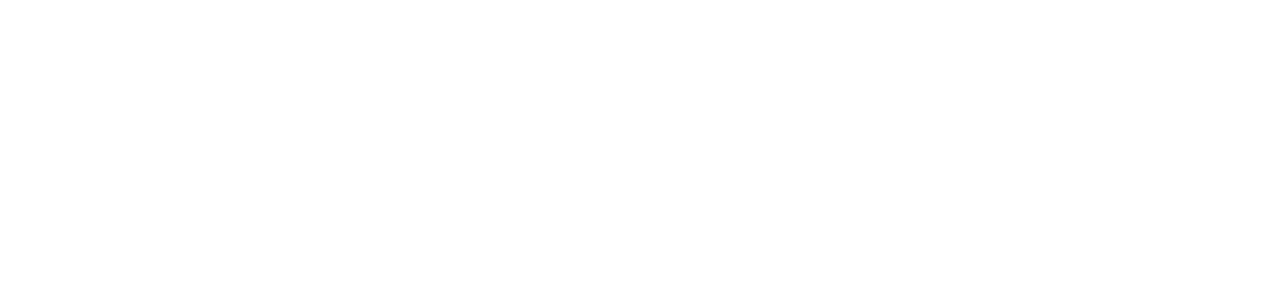
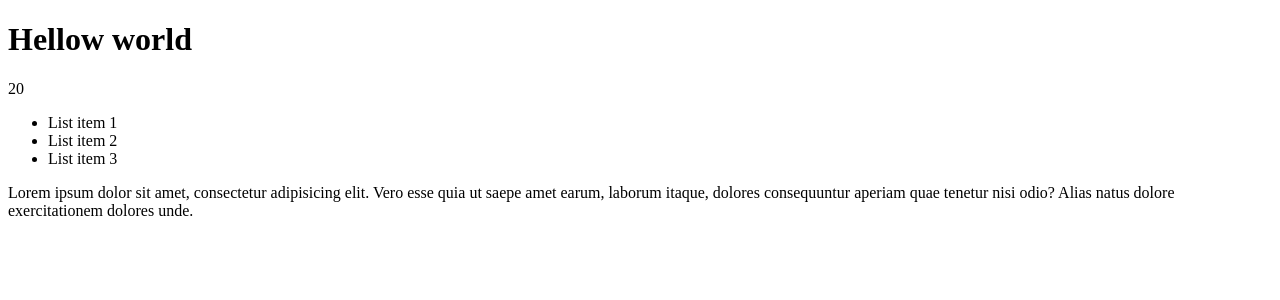
Before and after one commit to Prince0li/react-lesso-2, a React (Create React App) app: page / in a window 1280 px wide. Shown: the top 300 px of the page. Built offline with nearby package versions, Linux system fonts and the light colour scheme.

Commit message:
add content and title

```diff
--- a/package.json
+++ b/package.json
@@ -13,7 +13,6 @@
     "react": "^18.2.0",
     "react-dom": "^18.2.0",
     "react-scripts": "5.0.1",
-    "typescript": "^4.9.5",
     "web-vitals": "^2.1.4"
   },
   "scripts": {
@@ -41,6 +40,7 @@
     ]
   },
   "devDependencies": {
-    "prettier": "2.8.4"
+    "prettier": "2.8.4",
+    "typescript": "^4.9.5"
   }
 }
--- a/src/index.tsx
+++ b/src/index.tsx
@@ -1,5 +1,28 @@
 import React from 'react'
 import ReactDOM from 'react-dom/client'
 
+// const title = React.createElement('h1', { id: 'title' }, 'Hello react.js')
+// console.log(title)
+
+const title = <h1 id="title">Hellow world</h1>
+console.log(title)
+
+const content = (
+    <div>
+        {title}
+        {10 + 10}
+        <ul className="list">
+            <li>List item 1</li>
+            <li>List item 2</li>
+            <li>List item 3</li>
+        </ul>
+        <p>
+            Lorem ipsum dolor sit amet, consectetur adipisicing elit. Vero esse
+            quia ut saepe amet earum, laborum itaque, dolores consequuntur
+            aperiam quae tenetur nisi odio? Alias natus dolore exercitationem
+            dolores unde.
+        </p>
+    </div>
+)
 const root = ReactDOM.createRoot(document.getElementById('root') as HTMLElement)
-root.render(<React.StrictMode></React.StrictMode>)
+root.render(<React.StrictMode>{content}</React.StrictMode>)
```
Also changed, not shown: 1 other file (tests, documents, lock files or other folders).
